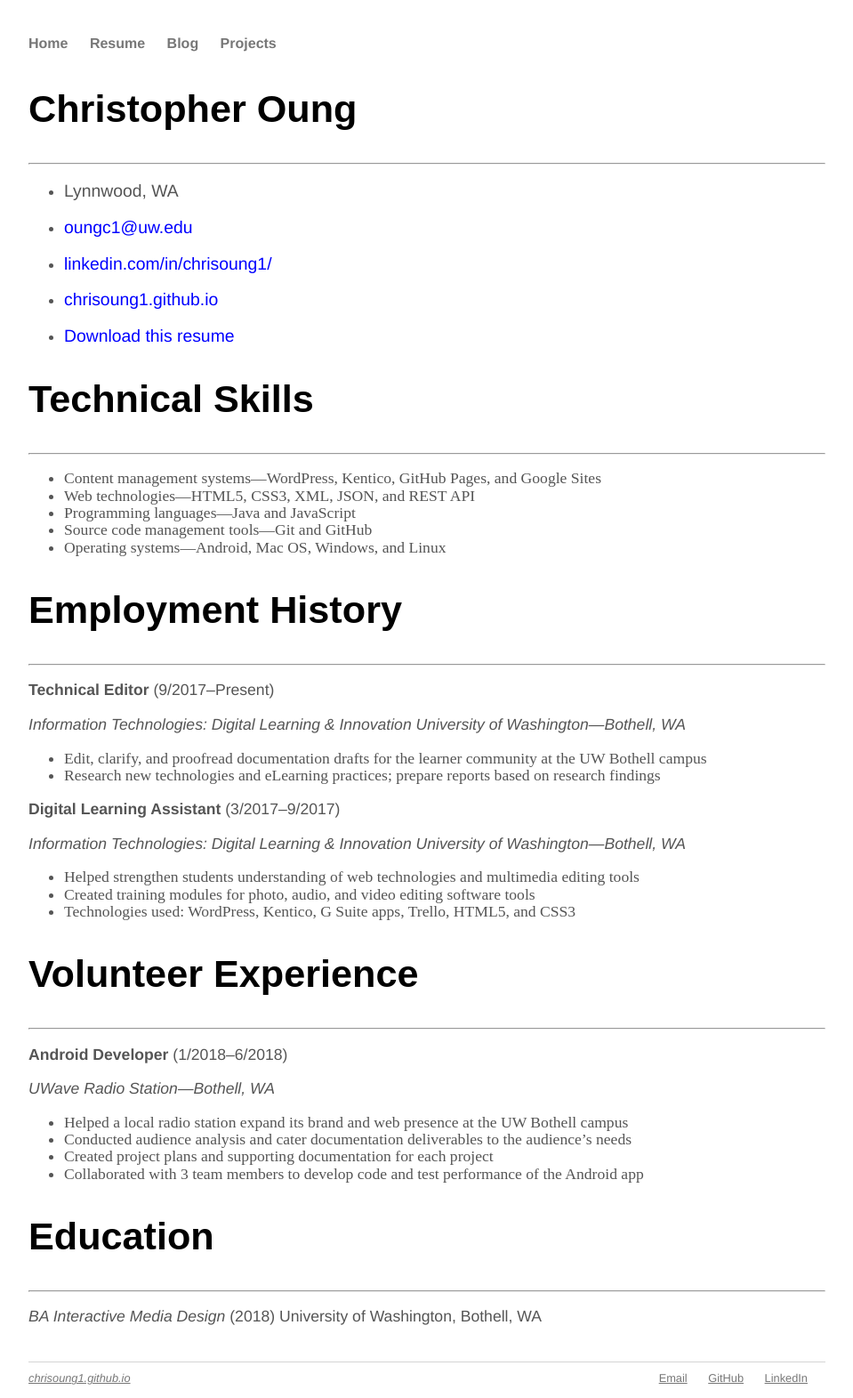
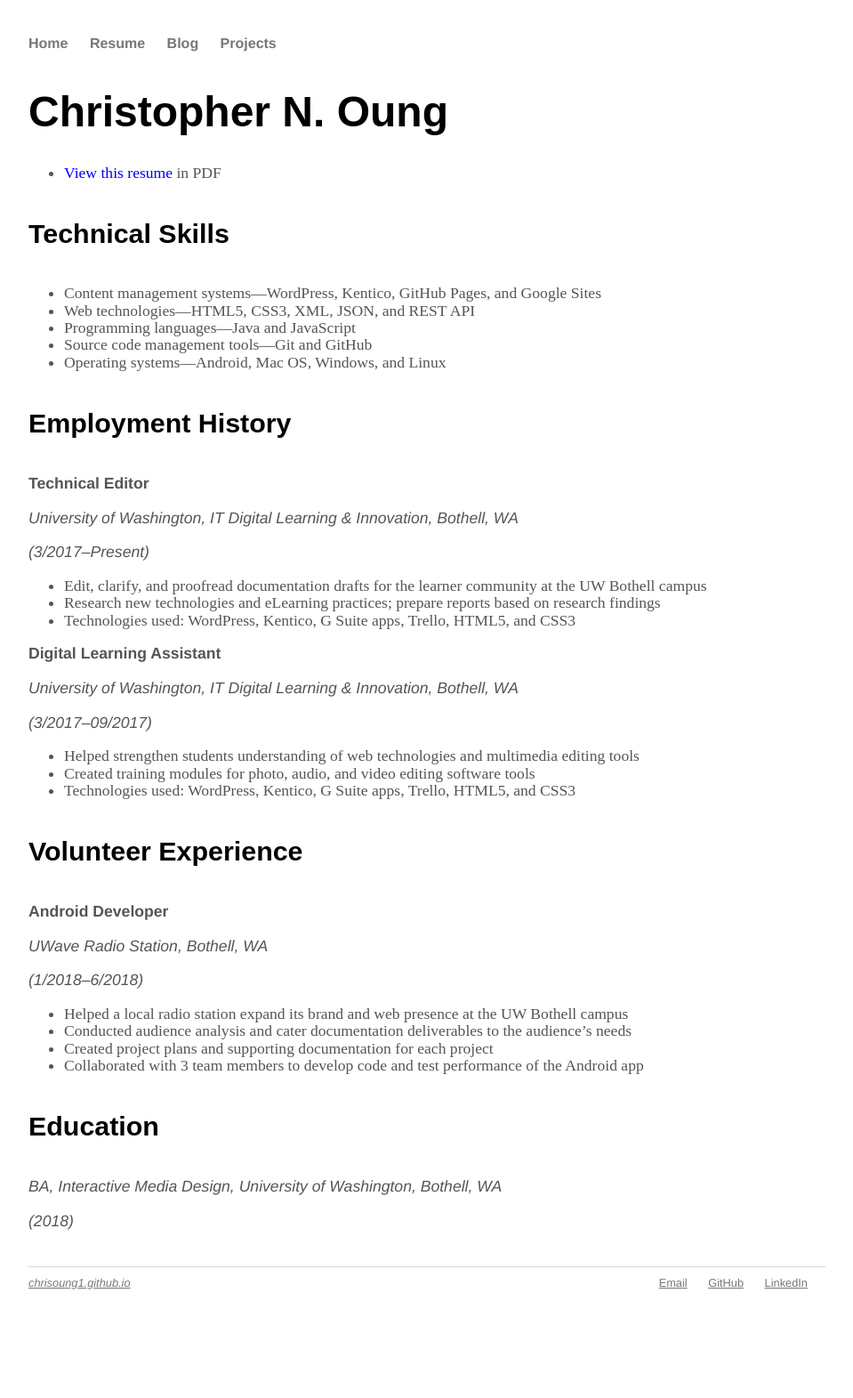
Before and after one commit to chriso23/chriso23.github.io, a Jekyll site: the page built from resume/index.md, in a window 1280 px wide. Shown: the whole page at 89% size, without its empty margins (160-1119 px from the left). Built offline with Jekyll 4.4.1, drawn with Linux system fonts in a browser that asks for light colours; after the commit the page ends 1464 px from its top, so only the background shows below that.

Commit message:
Update index.md

```diff
--- a/resume/index.md
+++ b/resume/index.md
@@ -3,22 +3,12 @@ layout: default
 title: Resume | Chris Oung
 ---
 
-## Christopher Oung
----
+# Christopher N. Oung
 
-- Lynnwood, WA
-
-- [oungc1@uw.edu](oungc1@uw.edu)
-
-- [linkedin.com/in/chrisoung1/](https://linkedin.com/in/chrisoung1/)
-
-- [chrisoung1.github.io](https://chrisoung1.github.io)
-
-- [Download this resume](https://drive.google.com/file/d/11KD4QkKtaVGDSB9OjL0bex2N55PkBEYn/view?usp=sharing)
+- [View this resume](https://drive.google.com/file/d/11KD4QkKtaVGDSB9OjL0bex2N55PkBEYn/view?usp=sharing) in PDF
 
 
-## Technical Skills
----
+#### Technical Skills
 
 - Content management systems—WordPress, Kentico, GitHub Pages, and Google Sites
 - Web technologies—HTML5, CSS3, XML, JSON, and REST API
@@ -26,40 +16,44 @@ title: Resume | Chris Oung
 - Source code management tools—Git and GitHub
 - Operating systems—Android, Mac OS, Windows, and Linux
 
-## Employment History
----
+#### Employment History
 
-**Technical Editor** (9/2017–Present)
+**Technical Editor**
 
-*Information Technologies: Digital Learning & Innovation*
-*University of Washington—Bothell, WA*
+*University of Washington, IT Digital Learning & Innovation, Bothell, WA*
+
+*(3/2017–Present)*
 
 - Edit, clarify, and proofread documentation drafts for the learner community at the UW Bothell campus
 - Research new technologies and eLearning practices; prepare reports based on research findings
+- Technologies used: WordPress, Kentico, G Suite apps, Trello, HTML5, and CSS3
 
-**Digital Learning Assistant** (3/2017–9/2017)
 
-*Information Technologies: Digital Learning & Innovation*
-*University of Washington—Bothell, WA*
+**Digital Learning Assistant**
+
+*University of Washington, IT Digital Learning & Innovation, Bothell, WA*
+
+*(3/2017–09/2017)*
 
 - Helped strengthen students understanding of web technologies and multimedia editing tools
 - Created training modules for photo, audio, and video editing software tools
 - Technologies used: WordPress, Kentico, G Suite apps, Trello, HTML5, and CSS3
 
-## Volunteer Experience
----
+#### Volunteer Experience
 
-**Android Developer** (1/2018–6/2018)
+**Android Developer**
 
-*UWave Radio Station—Bothell, WA*
+*UWave Radio Station, Bothell, WA*
+
+*(1/2018–6/2018)*
 
 - Helped a local radio station expand its brand and web presence at the UW Bothell campus
 - Conducted audience analysis and cater documentation deliverables to the audience’s needs
 - Created project plans and supporting documentation for each project
 - Collaborated with 3 team members to develop code and test performance of the Android app
 
-## Education
----
+#### Education
 
-*BA Interactive Media Design* (2018)
-University of Washington, Bothell, WA
+*BA, Interactive Media Design, University of Washington, Bothell, WA*
+
+*(2018)*
```
